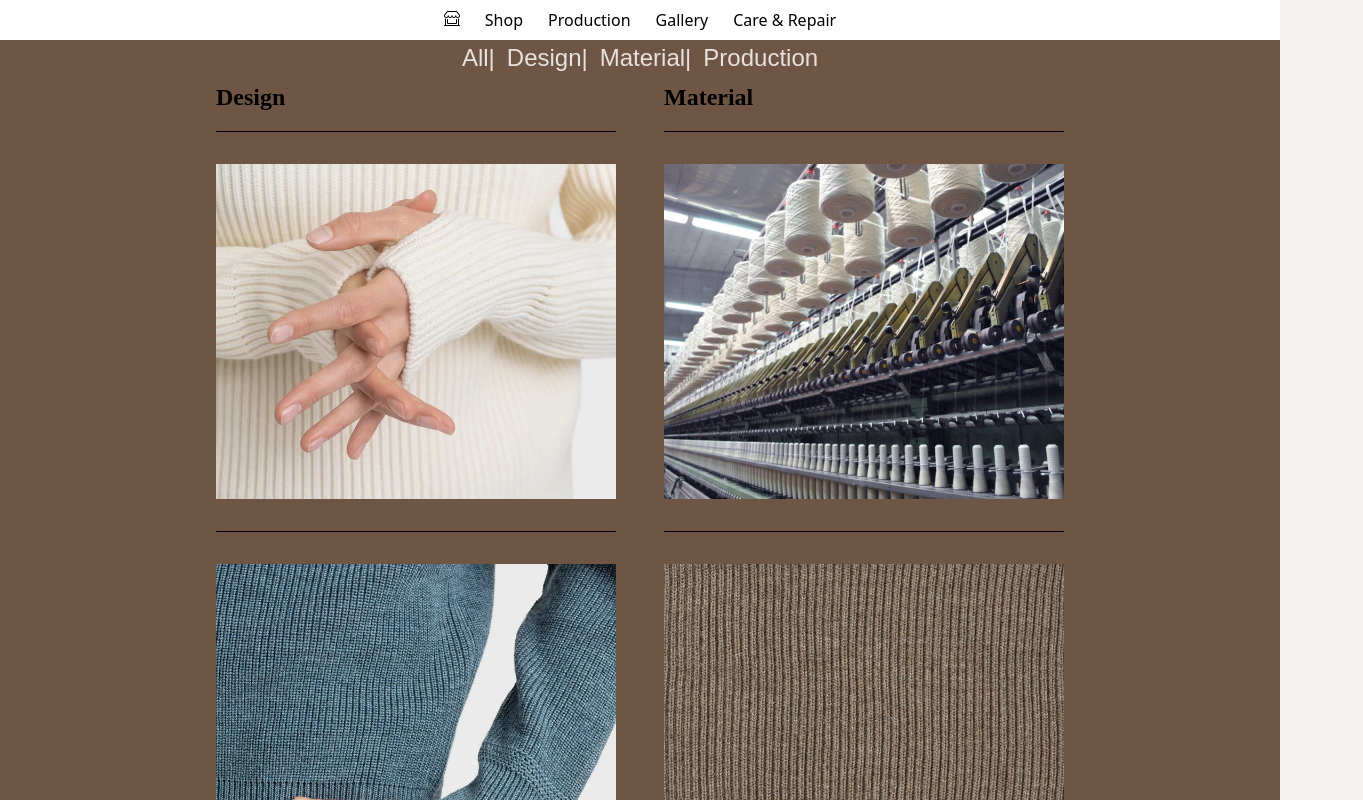
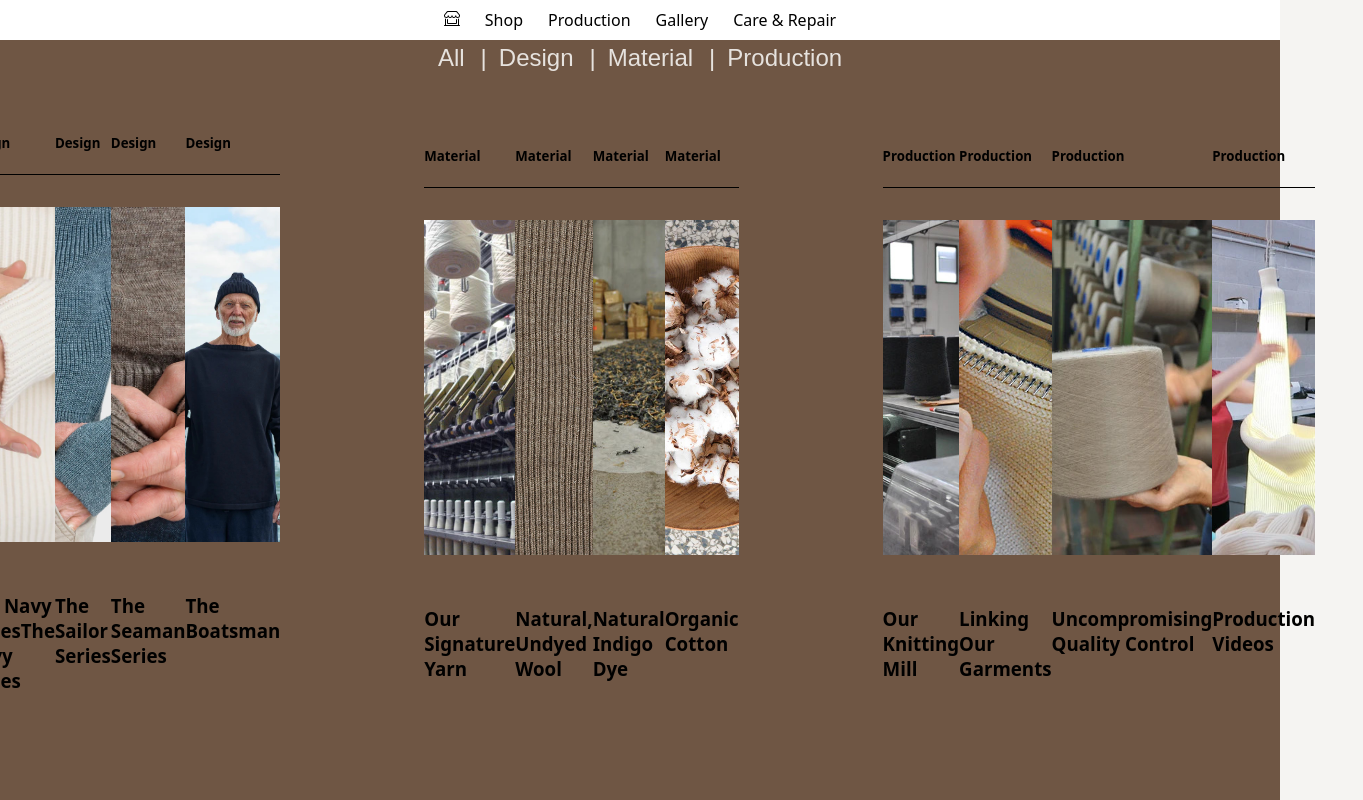
Before and after one commit to dev-carlson/KnitShop, a React (Vite) app: page /Production in a window 1280 px wide. Shown: the top 800 px of the page, 1363 px wide, since content can reach past the window. Built offline with nearby package versions, Linux system fonts and the light colour scheme.

Commit message:
changes the production components to go an array

```diff
--- /dev/null
+++ b/src/productionComponents/ProductionDetails.jsx
@@ -0,0 +1,89 @@
+import design1 from "../assets/design1.jpg";
+import design2 from "../assets/design2.jpg";
+import design3 from "../assets/design3.jpg";
+import design4 from "../assets/design4.jpg";
+import material1 from "../assets/material1.jpg";
+import material2 from "../assets/material2.jpg";
+import material3 from "../assets/material3.jpg";
+import material4 from "../assets/material4.jpg";
+import production1 from "../assets/production1.jpg";
+import production2 from "../assets/production2.jpg";
+import production3 from "../assets/production3.jpg";
+import production4 from "../assets/production4.jpg";
+
+const ProductionDetails = [
+  {
+    name: "The Navy SeriesThe Navy Series",
+    image: design1,
+    category: "design",
+    title: "Design"
+  },
+  {
+    name: "The Sailor Series",
+    image: design2,
+    category: "design",
+    title: "Design"
+  },
+  {
+    name: "The Seaman Series",
+    image: design3,
+    category: "design",
+    title: "Design"
+  },
+  {
+    name: "The Boatsman",
+    image: design4,
+    category: "design",
+    title: "Design"
+  },
+  {
+    name: "Our Signature Yarn",
+    image: material1,
+    category: "material",
+    title: "Material"
+  },
+  {
+    name: "Natural, Undyed Wool",
+    image: material2,
+    category: "material",
+    title: "Material"
+  },
+  {
+    name: "Natural Indigo Dye",
+    image: material3,
+    category: "material",
+    title: "Material"
+  },
+  {
+    name: "Organic Cotton",
+    image: material4,
+    category: "material",
+    title: "Material"
+  },
+  {
+    name: "Our Knitting Mill",
+    image: production1,
+    category: "production",
+    title: "Production"
+  },
+  {
+    name: "Linking Our Garments",
+    image: production2,
+    category: "production",
+    title: "Production"
+  },
+  {
+    name: "Uncompromising Quality Control",
+    image: production3,
+    category: "production",
+    title: "Production"
+  },
+  {
+    name: "Production Videos",
+    image: production4,
+    category: "production",
+    title: "Production"
+  },
+];
+
+export default ProductionDetails;
--- a/src/routers/Home.jsx
+++ b/src/routers/Home.jsx
@@ -36,8 +36,8 @@ const Home = () => {
       <div className="classic-items">
         {HomeComponents.map((item, index) => (
           <div key={index}>
+            <img src={item.image} />
             <h2>{item.name}</h2>
-            <img src={item.image} alt={item.name} />
           </div>
         ))}
       </div>
--- a/src/routers/Production.jsx
+++ b/src/routers/Production.jsx
@@ -1,109 +1,87 @@
 import React, { useState } from "react";
+import ProductionDetails from "../productionComponents/ProductionDetails";
 
 import "../styles/Production.css";
 
-import design1 from "../assets/design1.jpg";
-import design2 from "../assets/design2.jpg";
-import design3 from "../assets/design3.jpg";
-import design4 from "../assets/design4.jpg";
-import material1 from "../assets/material1.jpg";
-import material2 from "../assets/material2.jpg";
-import material3 from "../assets/material3.jpg";
-import material4 from "../assets/material4.jpg";
-import production1 from "../assets/production1.jpg";
-import production2 from "../assets/production2.jpg";
-import production3 from "../assets/production3.jpg";
-import production4 from "../assets/production4.jpg";
+function Production() {
+  const [selectedProducts, setSelectedProducts] = useState(ProductionDetails);
 
-// Array of dress data with id, images, and name properties
-const productionData = [
-  { id: 1, images: [design1, design2, design3, design4], name: "Design" },
-  {
-    id: 2,
-    images: [material1, material2, material3, material4],
-    name: "Material",
-  },
-  {
-    id: 3,
-    images: [production1, production2, production3, production4],
-    name: "Production",
-  },
-];
-
-function Production() {
-  const [selectedProduct, setSelectedProduct] = useState(null);
-
-  // Function to handle the click event for the Design button
-  const handleMaterialClick = () => {
-    setSelectedProduct({
-      id: 2,
-      images: [material1, material2, material3, material4],
-      name: "Material",
-    });
+  const handleCategoryClick = (categoryName) => {
+    // filter the products that belong to the selected category
+    const categoryProducts = ProductionDetails.filter(
+      (product) => product.category === categoryName
+    );
+    // set the selected category products as the new state
+    setSelectedProducts(categoryProducts);
   };
 
-  const handleDesignClick = () => {
-    setSelectedProduct({
-      id: 1,
-      images: [design1, design2, design3, design4],
-      name: "Design",
-    });
+  const handleShowAllClick = () => {
+    setSelectedProducts(ProductionDetails);
   };
 
-  const handleProductionClick = () => {
-    setSelectedProduct({
-      id: 3,
-      images: [production1, production2, production3, production4],
-      name: "Production",
-    });
-  };
-
-  // Filter the productionData array based on the selectedProduct state
-  const filteredProducts = selectedProduct
-    ? productionData.filter((product) => product.id === selectedProduct.id)
-    : productionData;
+  const designProducts = selectedProducts.filter(
+    (product) => product.category === "design"
+  );
+  const materialProducts = selectedProducts.filter(
+    (product) => product.category === "material"
+  );
+  const productionProducts = selectedProducts.filter(
+    (product) => product.category === "production"
+  );
 
   return (
-    <div className="production">
+    <div className="production-container">
       <div className="production-button-container">
-        <button onClick={() => setSelectedProduct(null)}>All</button>
-        <button
-          onClick={() =>
-            handleDesignClick({
-              id: 1,
-              images: [design1, design2, design3, design4],
-              name: "Design",
-            })
-          }
-        >
-          Design
-        </button>
-        <button
-          onClick={() => handleMaterialClick({ id: 2, name: "Material" })}
-        >
+        <button onClick={() => handleShowAllClick()}>All</button>
+        <button onClick={() => handleCategoryClick("design")}>Design</button>
+        <button onClick={() => handleCategoryClick("material")}>
           Material
         </button>
-        <button
-          onClick={() => handleProductionClick({ id: 3, name: "Production" })}
-        >
+        <button onClick={() => handleCategoryClick("production")}>
           Production
         </button>
       </div>
-      <div className="production-image-container">
-  {/* Map over the filteredProducts array and render each product with its images as list items */}
-  {filteredProducts.map((product) => (
-    <div key={product.id} className="production-product-container">
-      <h2>{product.name}</h2>
-      <div>
-        {product.images.map((image, index) => (
-          <div key={index}>
-            <img className="production-image" src={image} alt={`Image ${index + 1}`} />
+      <div className="production-content">
+        {designProducts.length > 0 && (
+          <div className="production-row">
+            <div className="production-items">
+              {designProducts.map((product, index) => (
+                <div key={index} className="production-item">
+                  <h5>{product.title}</h5>
+                  <img src={product.image} />
+                  <h3>{product.name}</h3>
+                </div>
+              ))}
+            </div>
           </div>
-        ))}
+        )}
+        {materialProducts.length > 0 && (
+          <div className="production-row">
+            <div className="production-items">
+              {materialProducts.map((product, index) => (
+                <div key={index} className="production-item">
+                  <h5>{product.title}</h5>
+                  <img src={product.image} />
+                  <h3>{product.name}</h3>
+                </div>
+              ))}
+            </div>
+          </div>
+        )}
+        {productionProducts.length > 0 && (
+          <div className="production-row">
+            <div className="production-items">
+              {productionProducts.map((product, index) => (
+                <div key={index} className="production-item">
+                  <h5>{product.title}</h5>
+                  <img src={product.image} />
+                  <h3>{product.name}</h3>
+                </div>
+              ))}
+            </div>
+          </div>
+        )}
       </div>
-    </div>
-  ))}
-</div>
     </div>
   );
 }
--- a/src/styles/Home.css
+++ b/src/styles/Home.css
@@ -16,7 +16,6 @@
 
 .classic-item-header {
   position: relative;
-  top: 2rem;
   padding-left: 2rem;
   font-size: 1rem;
   font-family: system-ui, -apple-system, BlinkMacSystemFont, "Segoe UI", Roboto,
--- a/src/styles/Navbar.css
+++ b/src/styles/Navbar.css
@@ -3,7 +3,7 @@
   align-items: center;
   justify-content: space-between;
   width: 100%;
-  z-index: 99;
+  z-index: 999;
   position: fixed;
   top: 0;
 }
@@ -37,7 +37,7 @@
 
 .links a:hover {
   text-decoration: none;
-  border-bottom: 2px solid black;
+  box-shadow: 0px 3px 0px 0px black;
   color: black;
   display: inline-block;
   padding-bottom: 28px;
@@ -45,7 +45,7 @@
 }
 
 .links a.icon-class:hover {
-  border-bottom: none;
+  box-shadow: none;
 }
 
 .toggleButton button {
@@ -98,7 +98,7 @@
 
   .links a:hover {
     text-decoration: none;
-    border-bottom: 0px solid rgb(0, 0, 0);
+    box-shadow: 0px 3px 0px 0px black;
     color: rgb(0, 0, 0);
     display: inline-block;
     padding-bottom: 0;
--- a/src/styles/Production.css
+++ b/src/styles/Production.css
@@ -1,11 +1,10 @@
-.production {
+.production-container {
   background-color: #6f5644;
 }
 
-.production-image-container {
+.production-content {
   display: flex;
   flex-direction: row;
-  flex-wrap: wrap;
   position: relative;
   padding: 3rem;
   align-items: center;
@@ -13,7 +12,14 @@
   gap: 3rem;
 }
 
-.production-image {
+.production-items {
+  display: flex;
+  flex-wrap: nowrap;
+  font-family: system-ui, -apple-system, BlinkMacSystemFont, 'Segoe UI', Roboto, Oxygen, Ubuntu, Cantarell, 'Open Sans', 'Helvetica Neue', sans-serif;
+  padding: 3rem;
+}
+
+.production-item img{
   position: relative;
   width: 25rem;
   height: 25rem;
@@ -27,24 +33,25 @@
   object-fit: cover;
 }
 
-.production-image:hover {
+.production-item img:hover {
   border-top-color: #f96300;
   box-shadow: 0px -1px 0px #f96300;
 }
 
-.production-button-container  {
+.production-button-container {
   position: sticky;
   top: 50px;
   display: flex;
-  font-family: system-ui, -apple-system, BlinkMacSystemFont, 'Segoe UI', Roboto, Oxygen, Ubuntu, Cantarell, 'Open Sans', 'Helvetica Neue', sans-serif;
+  font-family: system-ui, -apple-system, BlinkMacSystemFont, "Segoe UI", Roboto,
+    Oxygen, Ubuntu, Cantarell, "Open Sans", "Helvetica Neue", sans-serif;
   align-items: center;
   justify-content: center;
   height: 1rem;
   background-color: transparent;
-  z-index: 1;
+  z-index: 999;
 }
 
-.production-button-container button{
+.production-button-container button {
   display: flex;
   color: #e6e2de;
   font-size: 1.5rem;
@@ -55,6 +62,7 @@
 
 .production-button-container button:not(:last-child)::after {
   content: " | ";
+  padding-left: 1rem;
 }
 
 .production-button-container button:focus {
```
